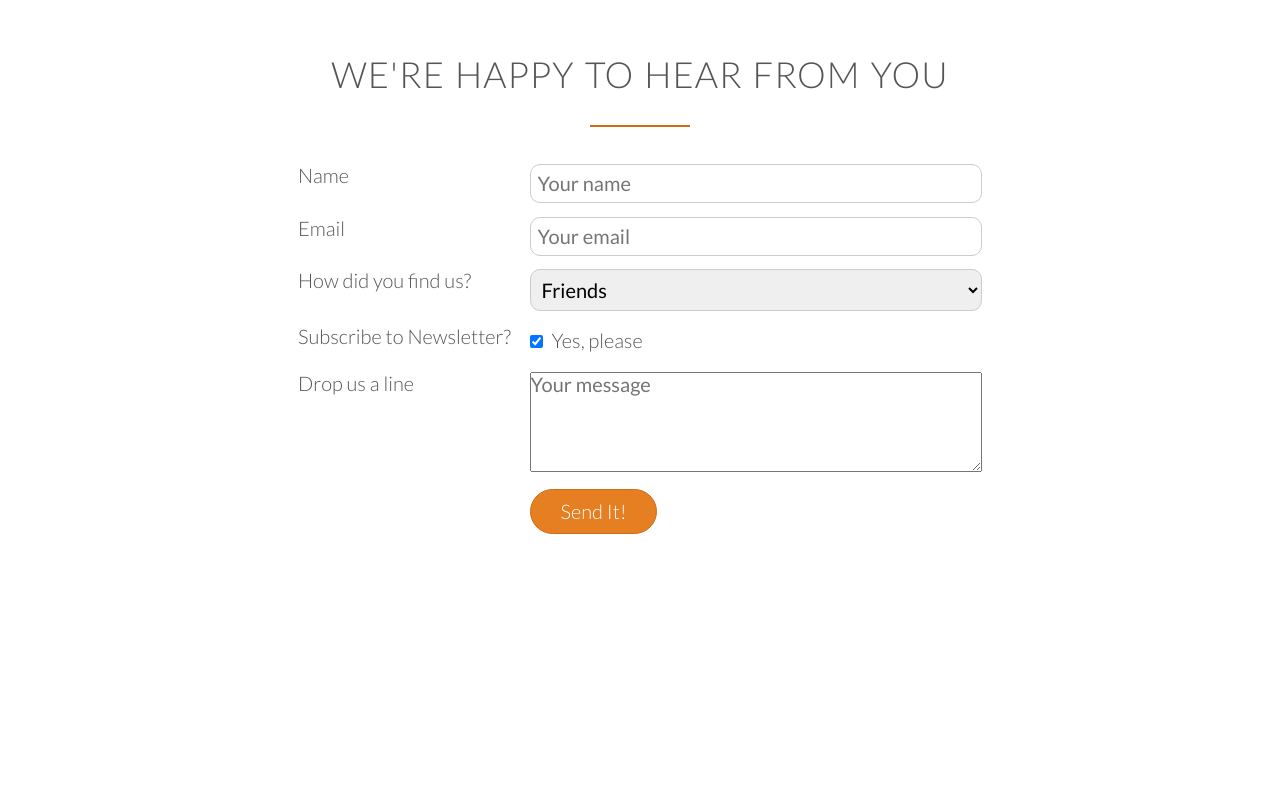
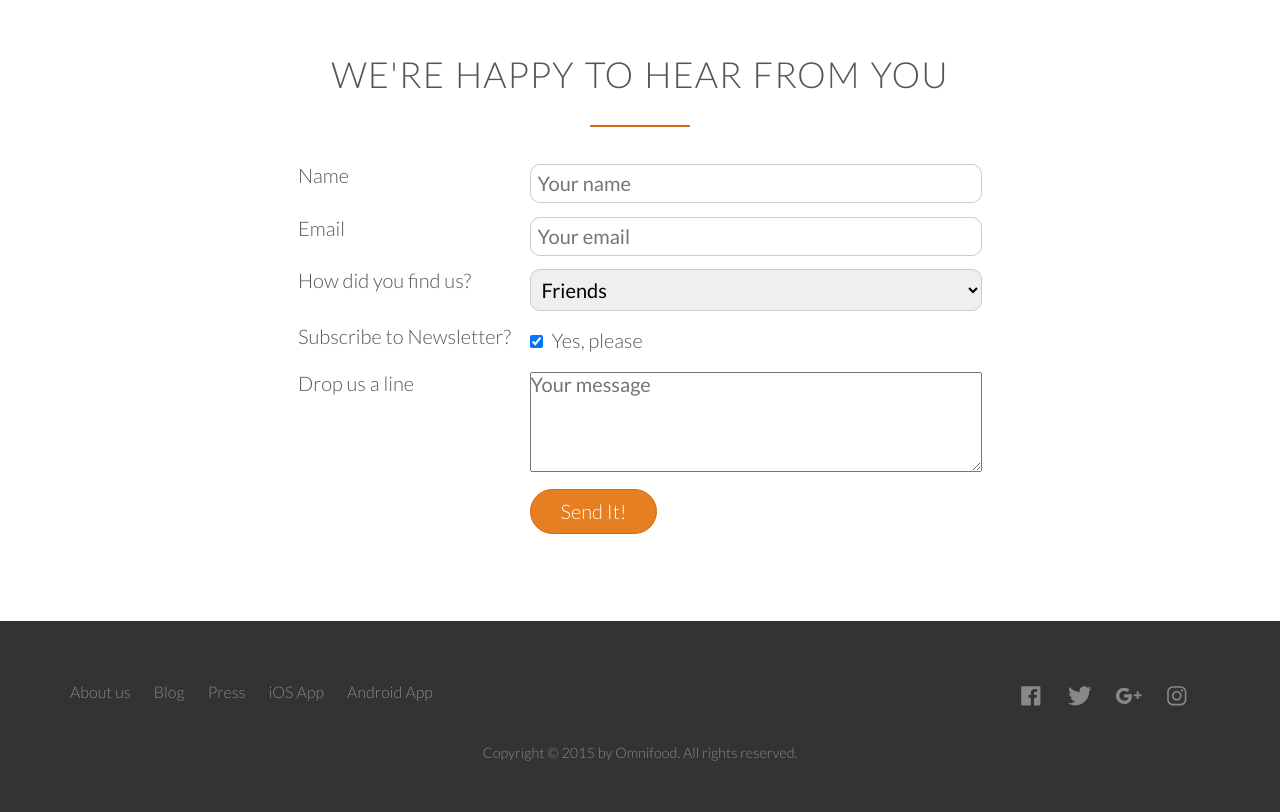
Before and after one commit to ccrosario/omnifood, a plain HTML site: page index.html in a window 1280 px wide. Shown: the part 4610-5422 px from the top of the page. Before the commit the page ends 5231 px from the top, so only its background shows below. Drawn offline with nearby package versions, Linux system fonts and the light colour scheme.

Commit message:
added footer, need to do more styling

```diff
--- a/index.html
+++ b/index.html
@@ -664,6 +664,51 @@
 
 		</section>
 
+		<footer>
+
+			<div class="row">
+
+				<div class="col span-1-of-2">
+
+					<ul class="footer-nav">
+
+						<li><a href="#">About us</li>
+						<li><a href="#">Blog</li>
+						<li><a href="#">Press</li>
+						<li><a href="#">iOS App</li>
+						<li><a href="#">Android App</li>
+
+					</ul>
+
+				</div>
+
+				<div class="col span-1-of-2">
+
+					<ul class="social-icons">
+
+						<li><a href="#"><ion-icon name="logo-facebook" class="fb-icon"></ion-icon></li>
+						<li><a href="#"><ion-icon name="logo-twitter" class="twitter-icon"></ion-icon></li>
+						<li><a href="#"><ion-icon name="logo-googleplus" class="google-plus-icon"></ion-icon></li>
+						<li><a href="#"><ion-icon name="logo-instagram" class="instagram-icon"></ion-icon></li>
+
+					</ul>
+
+				</div>
+
+			</div>
+
+			<div class="row">
+
+				<p>
+
+					Copyright &copy; 2015 by Omnifood. All rights reserved.
+
+				</p>
+
+			</div>
+
+		</footer>
+
 		<script src="https://unpkg.com/ionicons@4.5.10-0/dist/ionicons.js"></script>
 
 	</body>
--- a/resources/css/style.css
+++ b/resources/css/style.css
@@ -444,6 +444,116 @@ header {
 	}
 
 /*--------------------------------*/
+/* FOOTER */
+/*--------------------------------*/
+
+	footer {
+
+		background-color: #333;
+		font-size: 80%;
+		padding: 50px;
+
+	}
+
+	.footer-nav {
+
+		float: left;
+		list-style: none;
+
+	}
+
+	.social-icons {
+
+		float: right;
+		list-style: none;
+	}
+
+	.footer-nav li,
+	.social-icons li {
+
+		display: inline-block;
+		margin-right: 20px;
+
+	}
+
+	.footer-nav li:last-child,
+	.social-icons li:last-child {
+
+		margin: 0;
+
+	}
+
+	.footer-nav a:link,
+	.footer-nav a:visited,
+	.social-icons a,
+	.social-icons a:link,
+	.social-icons a:visited {
+
+		border: 0;
+		color: #888;
+		text-decoration: none;
+		transition: color 0.2s;
+
+	}
+
+	.footer-nav li a:hover,
+	.footer-nav li :active {
+
+		color: #ddd;
+
+	}
+
+	.social-icons li a:link,
+	.social-links li a:visited {
+
+		font-size: 160%;
+
+	}
+
+	.fb-icon,
+	.twitter-icon,
+	.google-plus-icon,
+	.instagram-icon {
+
+		transition: color 0.2s;
+
+	}
+
+	.fb-icon:hover {
+
+		color: #3b5998;
+
+	}
+
+	.twitter-icon:hover {
+
+		color: #00aced;
+
+	}
+
+	.google-plus-icon:hover {
+
+		color: #dd4b39;
+
+	}
+
+	.instagram-icon:hover {
+
+		color: #517fa4;
+
+	}
+
+	footer p {
+
+		color: #888;
+		font-size: 90%;
+		margin-top: 20px;
+		text-align: center;
+
+	}
+
+
+/*--------------------------------*/
 /* LINKS */
 /*--------------------------------*/
 
```
